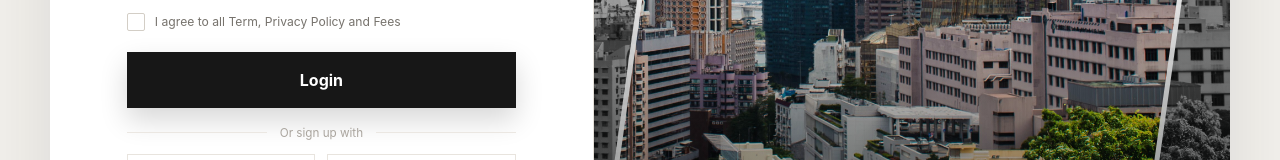
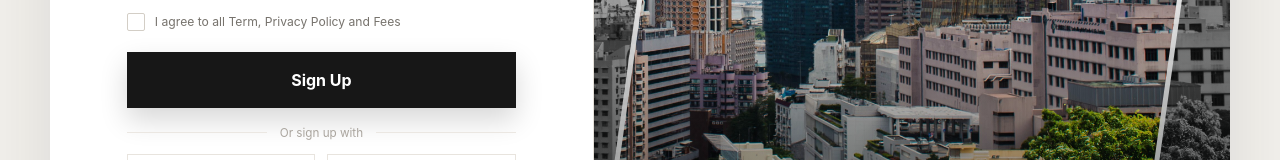
Before and after one commit to zhenyuk303/Elsewhere, a React (Vite) app: page / in a window 1280 px wide. Shown: the part 438-598 px from the top of the page. Built offline with nearby package versions, Linux system fonts and the light colour scheme; no server answers.

Commit message:
fix: label signup action correctly

```diff
--- a/src/features/auth/AuthPanel.tsx
+++ b/src/features/auth/AuthPanel.tsx
@@ -215,7 +215,7 @@ export function AuthPanel({
           name="primary-action"
           disabled={isDisabled}
         >
-          <span>{busy ? 'Please wait…' : 'Login'}</span>
+          <span>{busy ? 'Please wait…' : isSignup ? 'Sign Up' : 'Login'}</span>
         </button>
         {serverError ? <p className="field-error" role="alert">{serverError}</p> : null}
 
```
Also changed, not shown: 2 other files (tests, documents, lock files or other folders).
